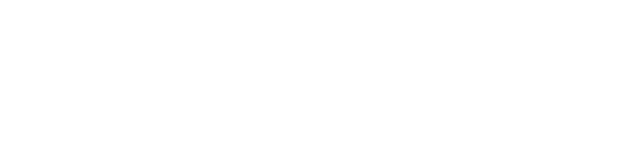
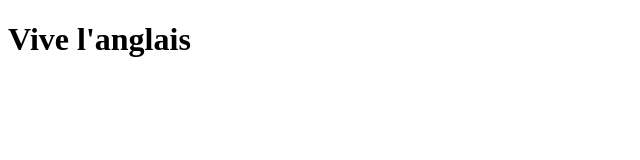
Before and after one commit to Jouannetaud/helloWorld, a plain HTML site: page index.html in a window 1280 px wide. Shown: the whole page, without its empty margins (0-640 px from the left). Drawn offline with Linux system fonts and the light colour scheme.

Commit message:
Update index.html
adding an h1 tag

```diff
--- a/index.html
+++ b/index.html
@@ -4,6 +4,10 @@
   <meta charset="utf-8" />
     <meta name="viewport"/>
     <title>quest git 1</title>
+  <body>
+    <h1>Vive l'anglais</h1>
+
+  </body>
 
 
 
```
